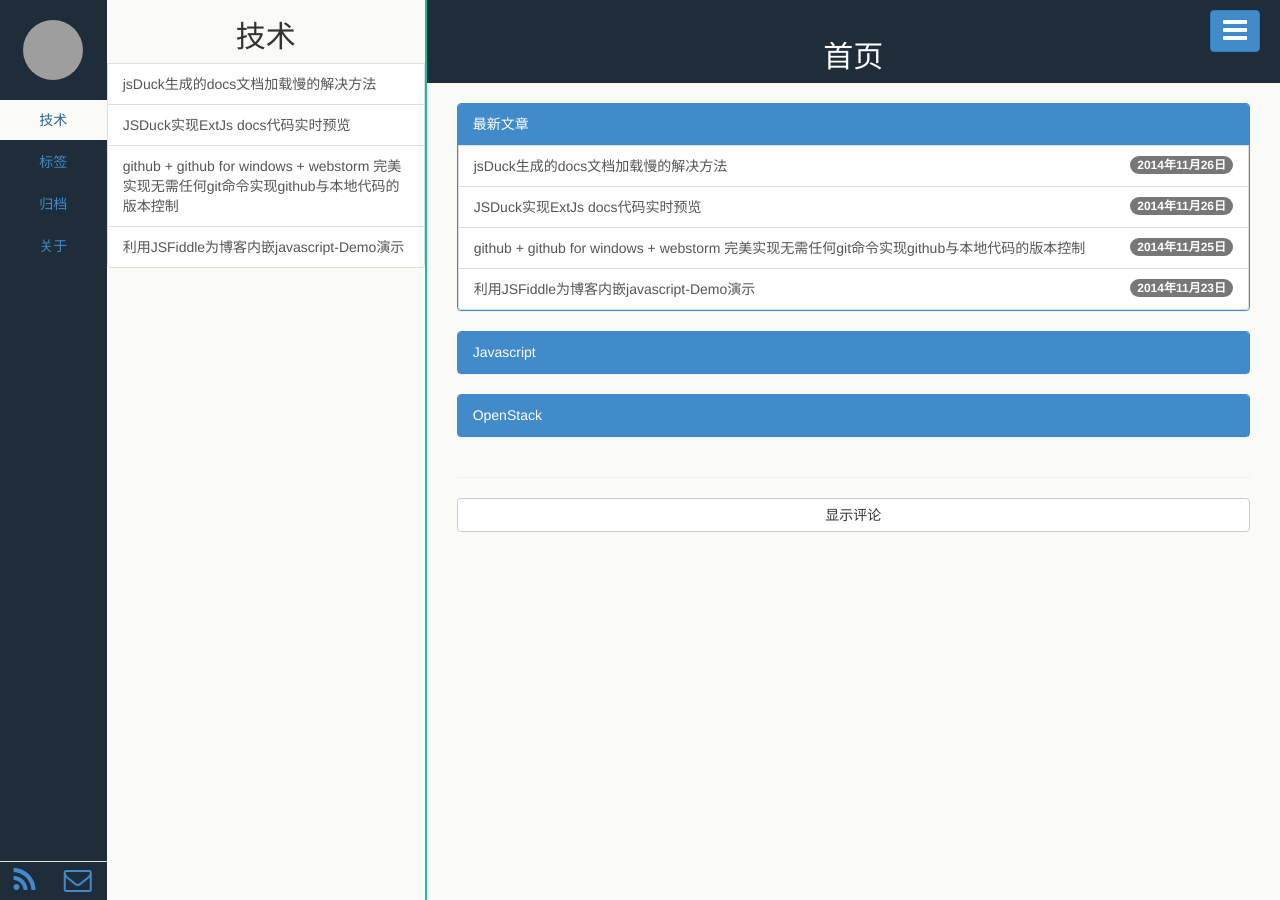
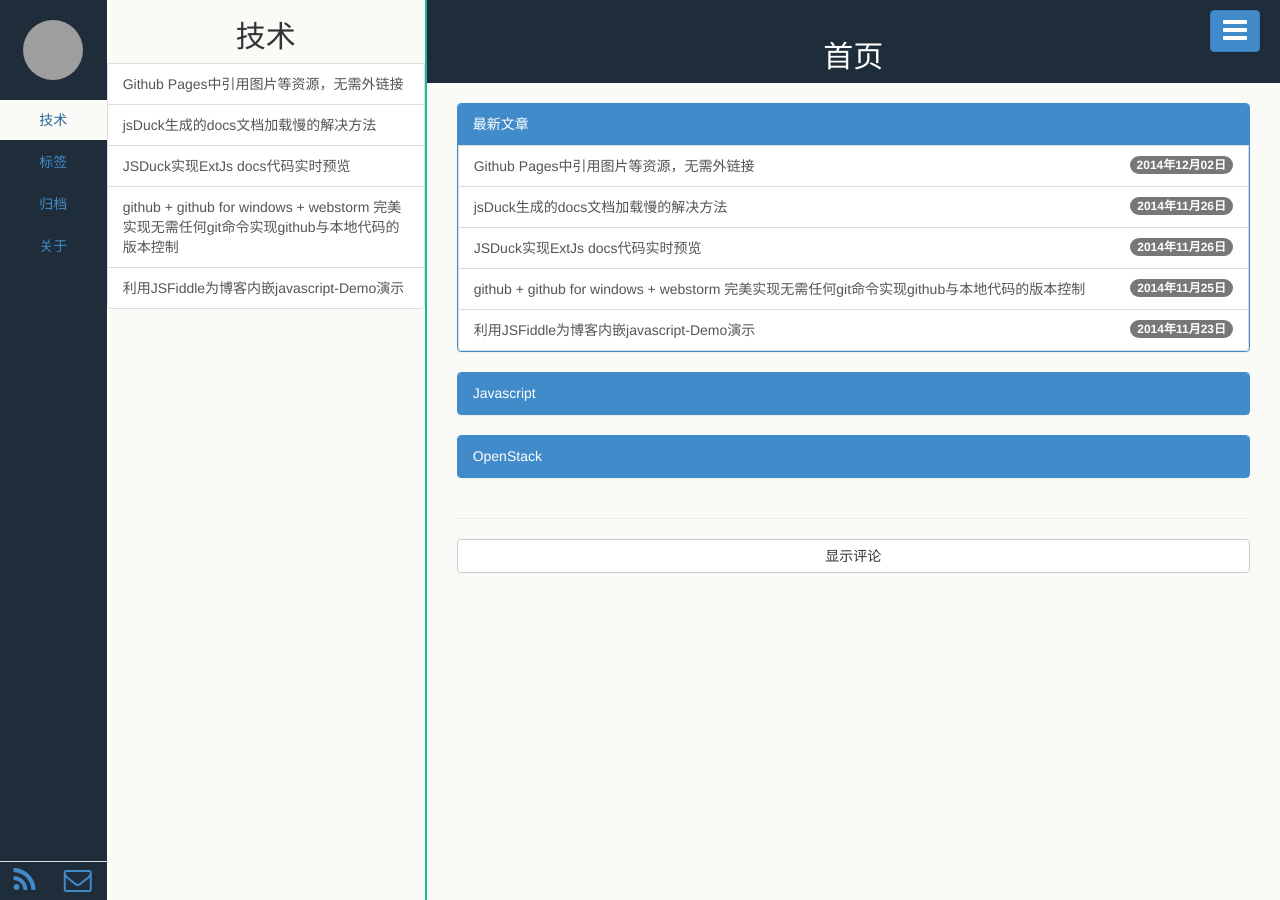
Before and after one commit to tanliyuan/tanliyuan1.github.io, a Jekyll site: the page built from index.html, in a window 1280 px wide. Built offline with Jekyll 4.4.1, drawn with Linux system fonts in a browser that asks for light colours; the list of posts is cut into pages by our own code; some of the changed lines change nothing that is shown; grey boxes are pictures that could not be loaded.

Commit message:
增加Google Analytics

```diff
--- a/_config.yml
+++ b/_config.yml
@@ -16,7 +16,7 @@
 # 站点信息
 title: 谭礼渊的博客
 description: 谭礼渊的博客
-url: http://tanliyuan.com
+url: http://tanliyuan.github.io
 rss_url: /pages/atom.xml
 
 # gavatar头像及Favicon
@@ -25,8 +25,8 @@
 
 # google analytics 设置
 ga:
-  id: UA-54767140-1
-  url: tanliyuan.com
+  id: UA-57264441-1
+  url: auto
 
 # disqus 设置
 disqus:
--- /dev/null
+++ b/_posts/2014-12-02-use-github-making-image-resources.md
@@ -0,0 +1,7 @@
+---
+layout: post
+title: Github Pages中引用图片等资源，无需外链接
+category: 技术
+tags: Github Pages
+description: Github Pages中要引用图片等资源时，很多人将资源在其他网站(e.g. 个人空间)托管，在Pages中用外链接，遇到第三方网站访问异常的时候(而且你也无法确定何时异常)，资源就无法正常访问，本文将资源放在github下，确保访问的稳定性。
+---
```
Also changed, not shown: 9 other files.
